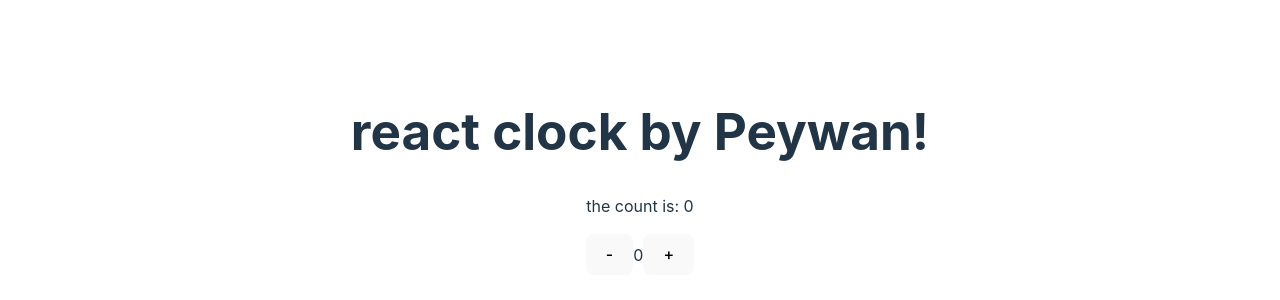
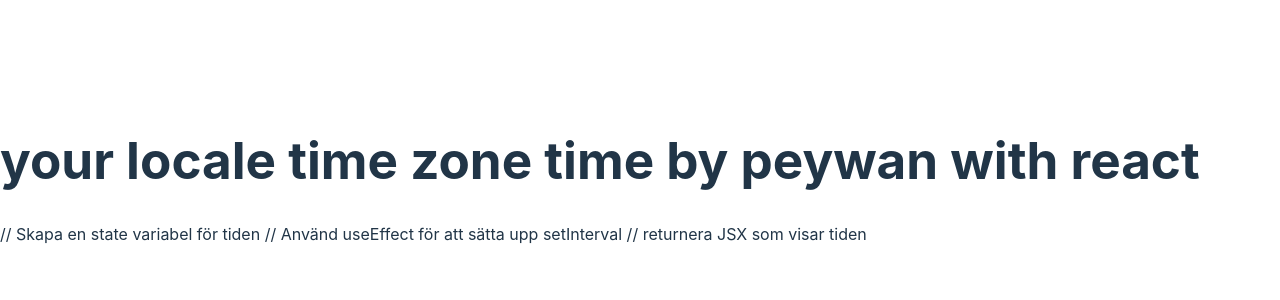
Before and after one commit to peywan/react-clock, a React (Vite) app: page / in a window 1280 px wide. Shown: the part 228-528 px from the top of the page. Built offline with nearby package versions, Linux system fonts and the light colour scheme.

Commit message:
boilerplate clock

```diff
--- a/src/App.jsx
+++ b/src/App.jsx
@@ -1,25 +1,16 @@
-import './App.css'
-import React, { useState } from 'react'
+// Importera React och hooks
+import { useState, useEffect } from "react";
+const App = () => {
+    return (
+        <>
+            <h1>your locale time zone time by peywan with react</h1>
+            // Skapa en state variabel för tiden
+
+            // Använd useEffect för att sätta upp setInterval
+            // returnera JSX som visar tiden
 
 
-function App() {
-    const [count, setCount] = useState(0)
-
-    const increment = () => {
-        setCount(count + 1)
-    }
-    const decrement = () => {
-        setCount(count - 1)
-    }
-  return (
-    <>
-        <h1>react clock by Peywan!</h1>
-        <p>the count is: {count}</p>
-        <button onClick={decrement}>-</button>
-        <span>{count}</span>
-        <button onClick={increment}>+</button>
-    </>
-  )
+        </>
+    )
 }
-
 export default App
```
